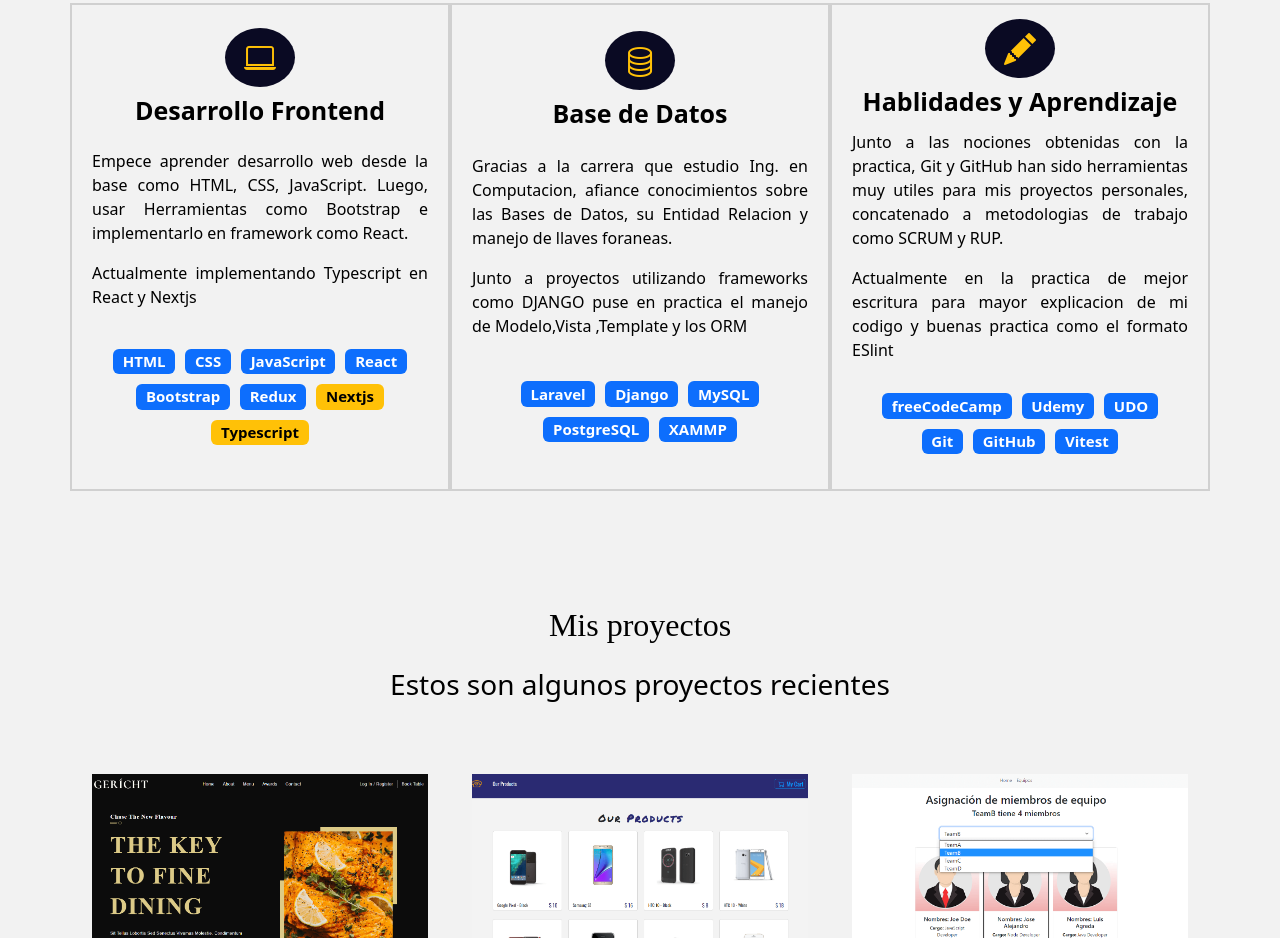
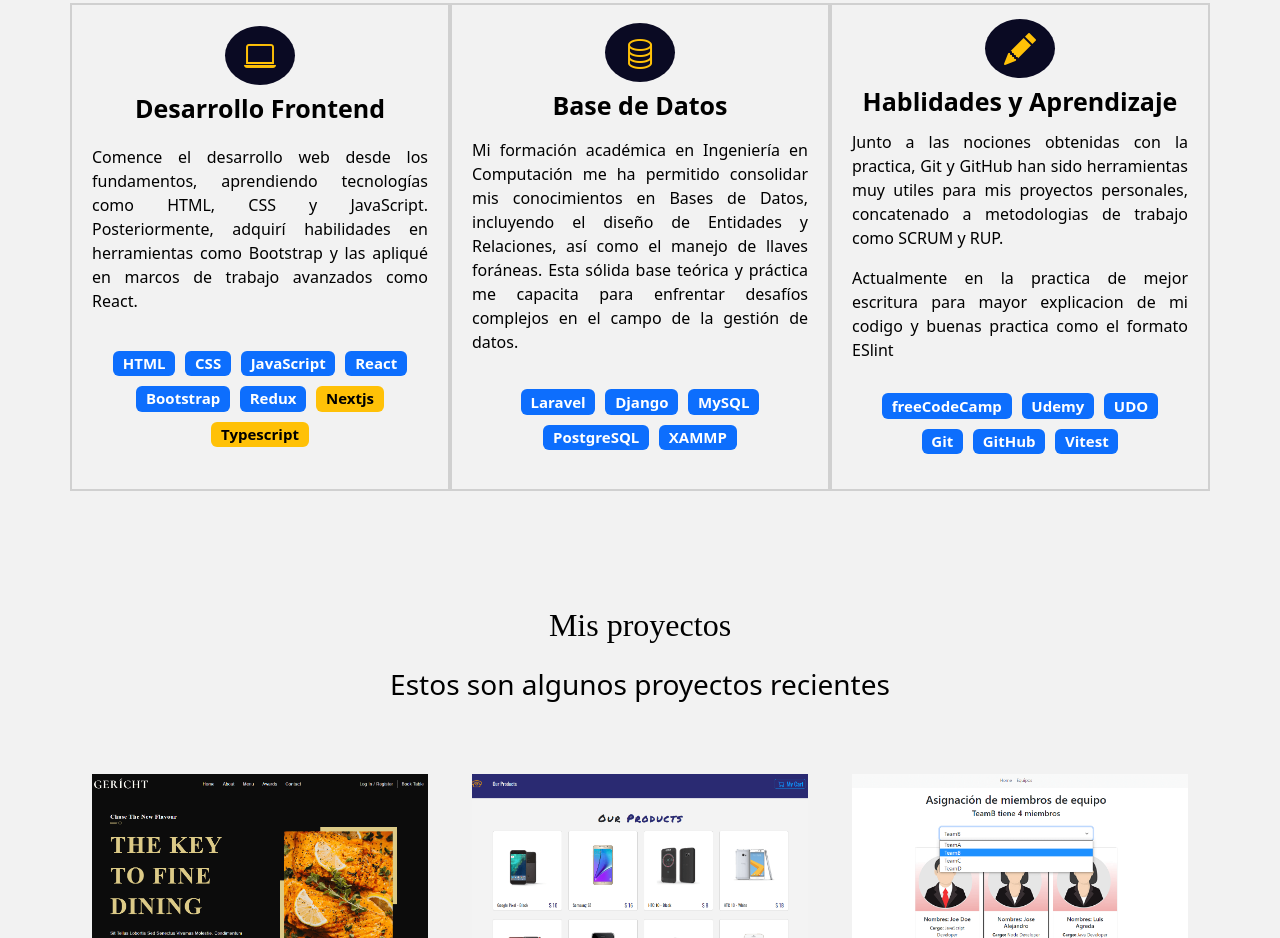
Before and after one commit to AgredaLuis/LuisAgreda-dev, a React (Vite) app: page / in a window 1280 px wide. Shown: the part 1080-2018 px from the top of the page. Built offline with nearby package versions, Linux system fonts and the light colour scheme; a web font is replaced by a local one.

Commit message:
modificando la redaccion de los skills

```diff
--- a/src/container/Skill/Skill.jsx
+++ b/src/container/Skill/Skill.jsx
@@ -20,11 +20,8 @@ const Skill = () => {
               className="contenedor"
             >
               <p>
-                Empece aprender desarrollo web desde la base como
-                HTML, CSS, JavaScript. Luego, usar Herramientas como Bootstrap e
-                implementarlo en framework como React.
+                Comence el desarrollo web desde los fundamentos, aprendiendo tecnologías como HTML, CSS y JavaScript. Posteriormente, adquirí habilidades en herramientas como Bootstrap y las apliqué en marcos de trabajo avanzados como React.
               </p>
-              <p>Actualmente implementando Typescript en React y Nextjs</p>
             </motion.div>
             <div className="badges-contenedor">
               <span className="badge text-bg-primary">HTML</span>
@@ -48,9 +45,9 @@ const Skill = () => {
               className="contenedor"
             >
               <p>
-                Gracias a la carrera que estudio Ing. en Computacion, afiance conocimientos sobre las Bases de Datos, su Entidad Relacion y manejo de llaves foraneas.
+              Mi formación académica en Ingeniería en Computación me ha permitido consolidar mis conocimientos en Bases de Datos, incluyendo el diseño de Entidades y Relaciones, así como el manejo de llaves foráneas. Esta sólida base teórica y práctica me capacita para enfrentar desafíos complejos en el campo de la gestión de datos.
               </p>
-              <p>Junto a proyectos utilizando frameworks como DJANGO puse en practica el manejo de Modelo,Vista ,Template y los ORM</p>
+
             </motion.div>
             <div className="badges-contenedor">
               <span className="badge text-bg-primary">Laravel</span>
```
